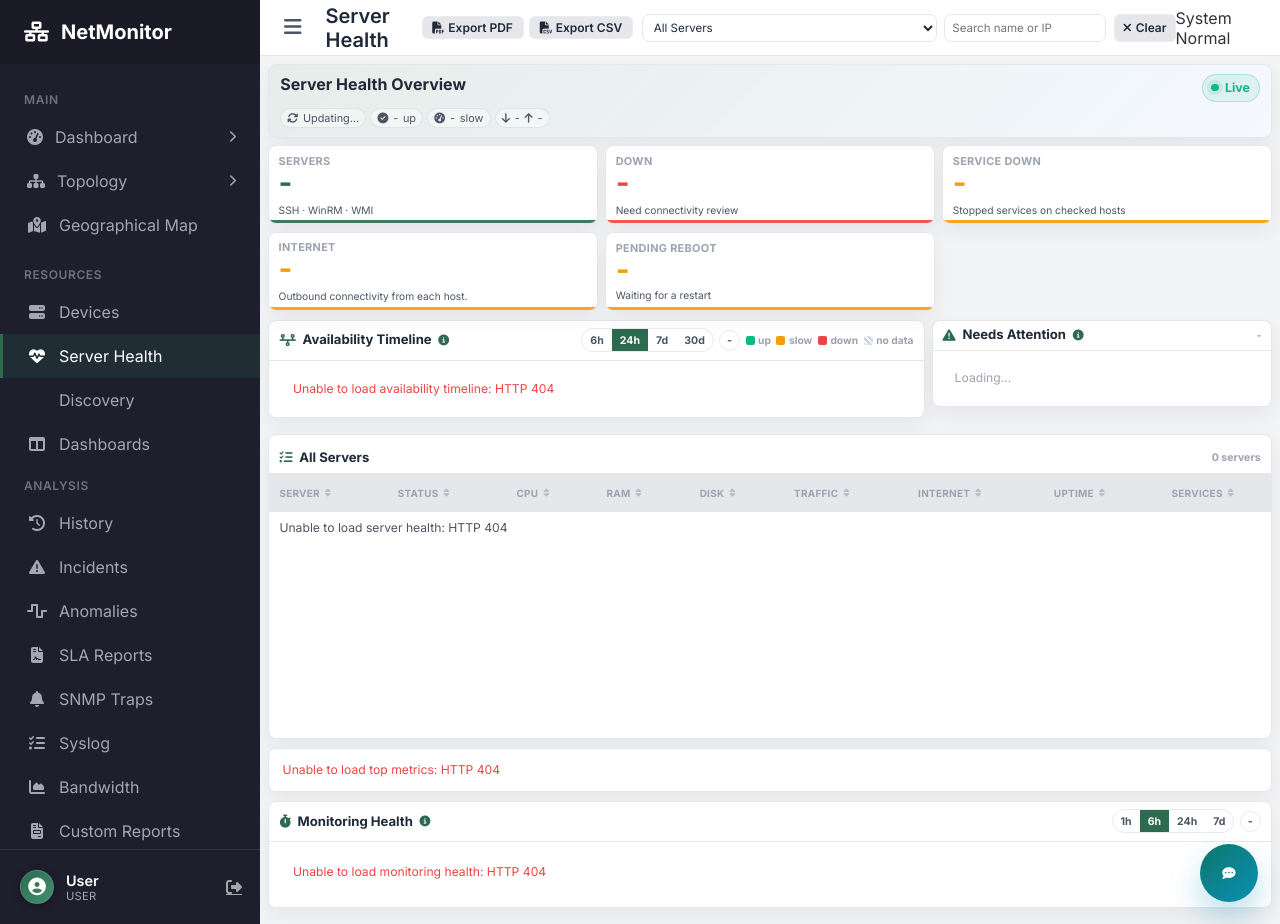
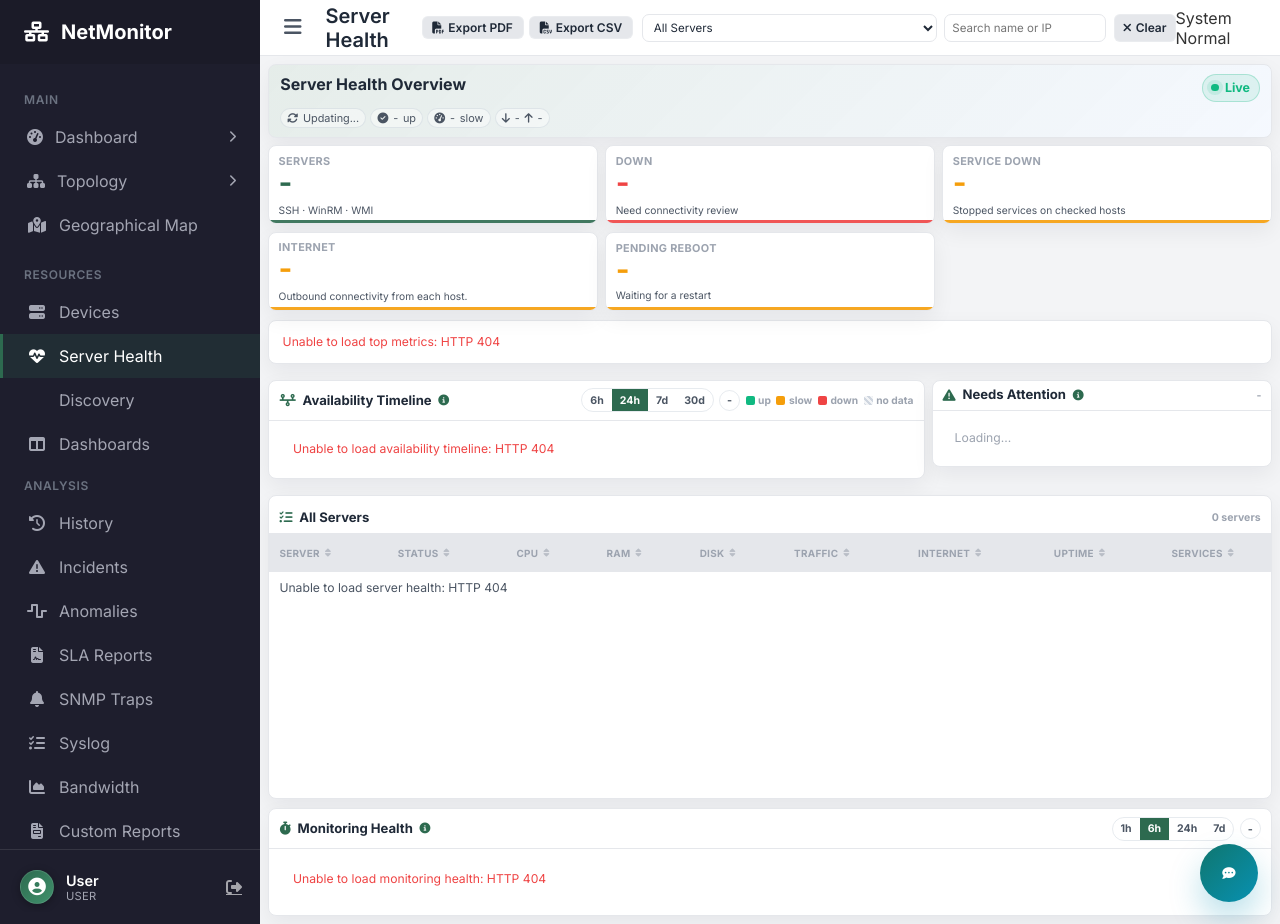
Before and after one commit to manitsrik/SenaNetworkMonitorV0, a Python web app: template templates/server_health.html in a window 1280 px wide. Run offline with Jinja, Linux system fonts and the light colour scheme; the template is opened without the code that fills it: most values are stand-ins (such as "Sample title", 1, 10 or a date in 2020); some libraries are stand-ins or nearby versions.

Commit message:
Move the top-metric cards above the timeline
The cards answer "what is using the most, and is that where it has been
all day" -- a question about now. The timeline is history and the table is
detail, so the cards read before both rather than after them.

Co-Authored-By: Claude Opus 5 (1M context) <noreply@anthropic.com>

```diff
--- a/templates/server_health.html
+++ b/templates/server_health.html
@@ -1334,6 +1334,7 @@
         display: grid;
         grid-template-columns: repeat(auto-fit, minmax(290px, 1fr));
         gap: 0.45rem;
+        margin-bottom: 0.45rem;
     }
 
     .topcard-list {
@@ -1747,6 +1748,10 @@
             </div>
             <div class="health-summary-note" id="sum-reboot-note">Waiting for a restart</div>
         </button>
+    </section>
+
+    <section class="topcards" id="topcards">
+        <div class="health-panel"><div class="health-loading">Loading...</div></div>
     </section>
 
     <div class="health-cols">
@@ -1832,10 +1837,6 @@
                 </tbody>
             </table>
         </div>
-    </section>
-
-    <section class="topcards" id="topcards">
-        <div class="health-panel"><div class="health-loading">Loading...</div></div>
     </section>
 
     <section class="health-chart-card" id="collection-card">
```
